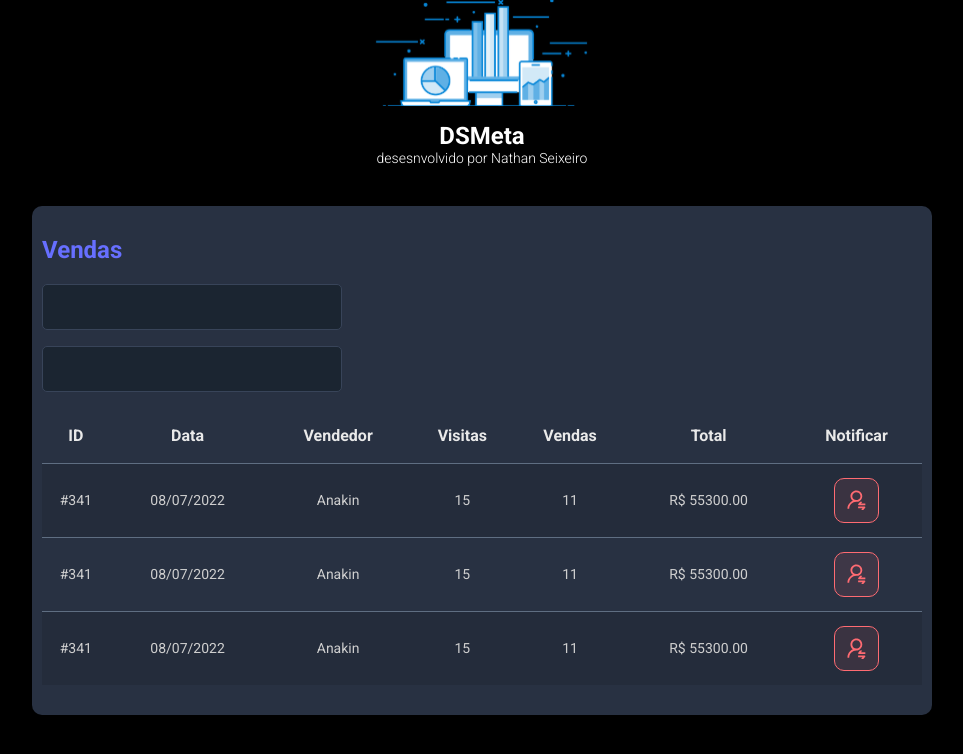
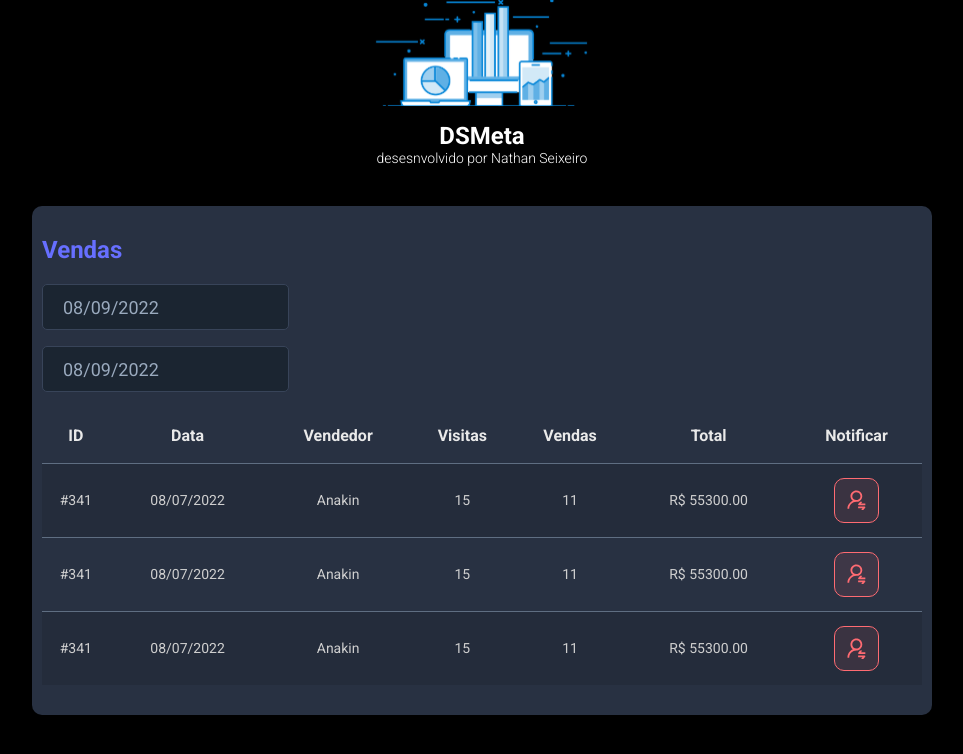
Before and after one commit to nathanSeixeiro/devSuperior, a React (Vite) app in the folder frontend/: page / in a window 1280 px wide. Shown: the top 754 px of the page, without its empty margins (158-1121 px from the left). Built offline with nearby package versions, Linux system fonts and the light colour scheme.

Commit message:
add data picker

```diff
--- a/frontend/package.json
+++ b/frontend/package.json
@@ -9,7 +9,9 @@
     "preview": "vite preview"
   },
   "dependencies": {
+    "@types/react-datepicker": "4.4.2",
     "react": "^18.2.0",
+    "react-datepicker": "4.8.0",
     "react-dom": "^18.2.0"
   },
   "devDependencies": {
--- a/frontend/src/components/SalesCard/index.tsx
+++ b/frontend/src/components/SalesCard/index.tsx
@@ -1,4 +1,5 @@
-import logo from "../../assets/img/notification.svg";
+import DatePicker from "react-datepicker";
+import "react-datepicker/dist/react-datepicker.css";
 import "./style.css";
 import NotificationButton from "./../notificationButton/index";
 
@@ -9,10 +10,20 @@
         <h2 className="dsmeta-sales-title">Vendas</h2>
         <div>
           <div className="dsmeta-form-control-container">
-            <input className="dsmeta-form-control" type="text" />
+          <DatePicker
+              selected={new Date()}
+              onChange={(date: Date) => {}}
+              className="dsmeta-form-control"
+              dateFormat="dd/MM/yyyy"
+            />
           </div>
           <div className="dsmeta-form-control-container">
-            <input className="dsmeta-form-control" type="text" />
+            <DatePicker
+              selected={new Date()}
+              onChange={(date: Date) => {}}
+              className="dsmeta-form-control"
+              dateFormat="dd/MM/yyyy"
+            />
           </div>
         </div>
 
```
Also changed, not shown: 1 other file (tests, documents, lock files or other folders).
